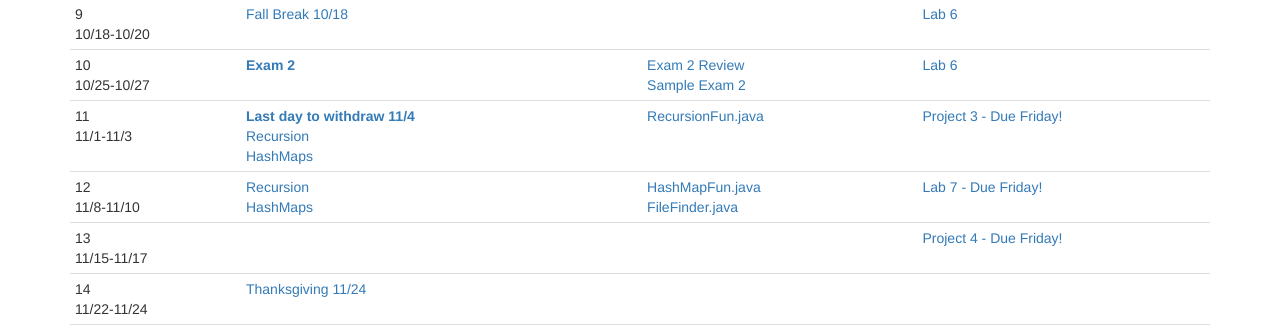
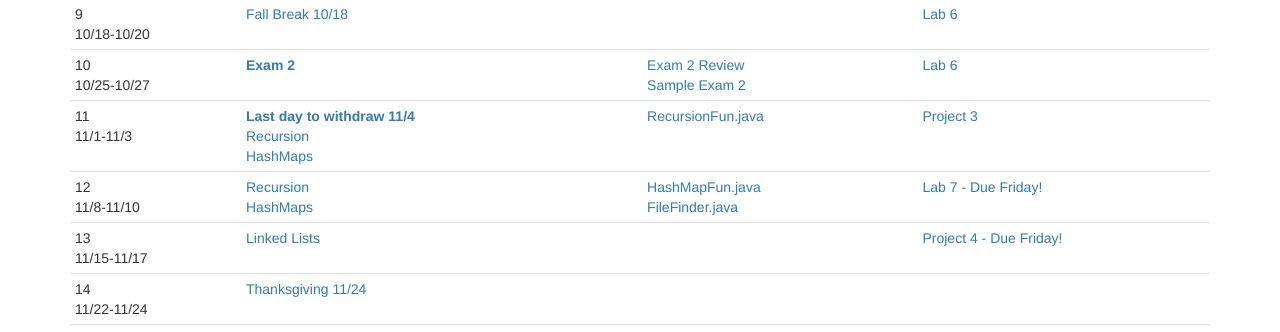
Before and after one commit to CS112-F16/cs112-f16.github.io, a Jekyll site: the page built from schedule.html, in a window 1280 px wide and 900 px high, scrolled down 817 px. Shown: the part 363-695 px from the top of the window. Built offline with Jekyll 4.4.1, drawn with Linux system fonts in a browser that asks for light colours.

Commit message:
add linked lists notes

```diff
--- a/schedule.html
+++ b/schedule.html
@@ -181,7 +181,7 @@ title: Schedule
         <a href="https://github.com/CS112-F16/code/blob/master/ClassExamplesWeek11/RecursionFun.java">RecursionFun.java</a><br/>
       </td>
       <td>
-        <a href="https://github.com/CS112-F16/projects/blob/master/project3.md">Project 3 - Due Friday!</a>
+        <a href="https://github.com/CS112-F16/projects/blob/master/project3.md">Project 3</a>
       </td>
     </tr>
     <tr>
@@ -195,12 +195,14 @@ title: Schedule
         <a href="https://github.com/CS112-F16/code/blob/master/ClassExamplesWeek11/FileFinder.java">FileFinder.java</a><br/>
       </td>
       <td>
-      <a href="https://github.com/CS112-F16/labs/blob/master/lab7.md">Lab 7 - Due Friday!</a>
+        <a href="https://github.com/CS112-F16/labs/blob/master/lab7.md">Lab 7 - Due Friday!</a>
       </td>
     </tr>
     <tr>
       <td>13<br/>11/15-11/17</td>
-      <td></td>
+      <td>
+      <a href="https://github.com/CS112-F16/notes/blob/master/linkedlists.md">Linked Lists</a><br/>
+      </td>
       <td></td>
       <td>
         <a href="https://github.com/CS112-F16/projects/blob/master/project4.md">Project 4 - Due Friday!</a>
@@ -230,10 +232,10 @@ title: Schedule
       <td>Thursday <br/>12/15/2016</td>
       <td>
         <strong><span class="text-primary">Final Exam Section 1 - 10am-noon<br/>
-        Final Exam Section 2 - 3pm-5pm<br/>
-        <i>Early exams will not be given!</i>
+          Final Exam Section 2 - 3pm-5pm<br/>
+          <i>Early exams will not be given!</i>
         </span></strong>
-        </td>
+      </td>
       <td></td>
       <td></td>
     </tr>
```
